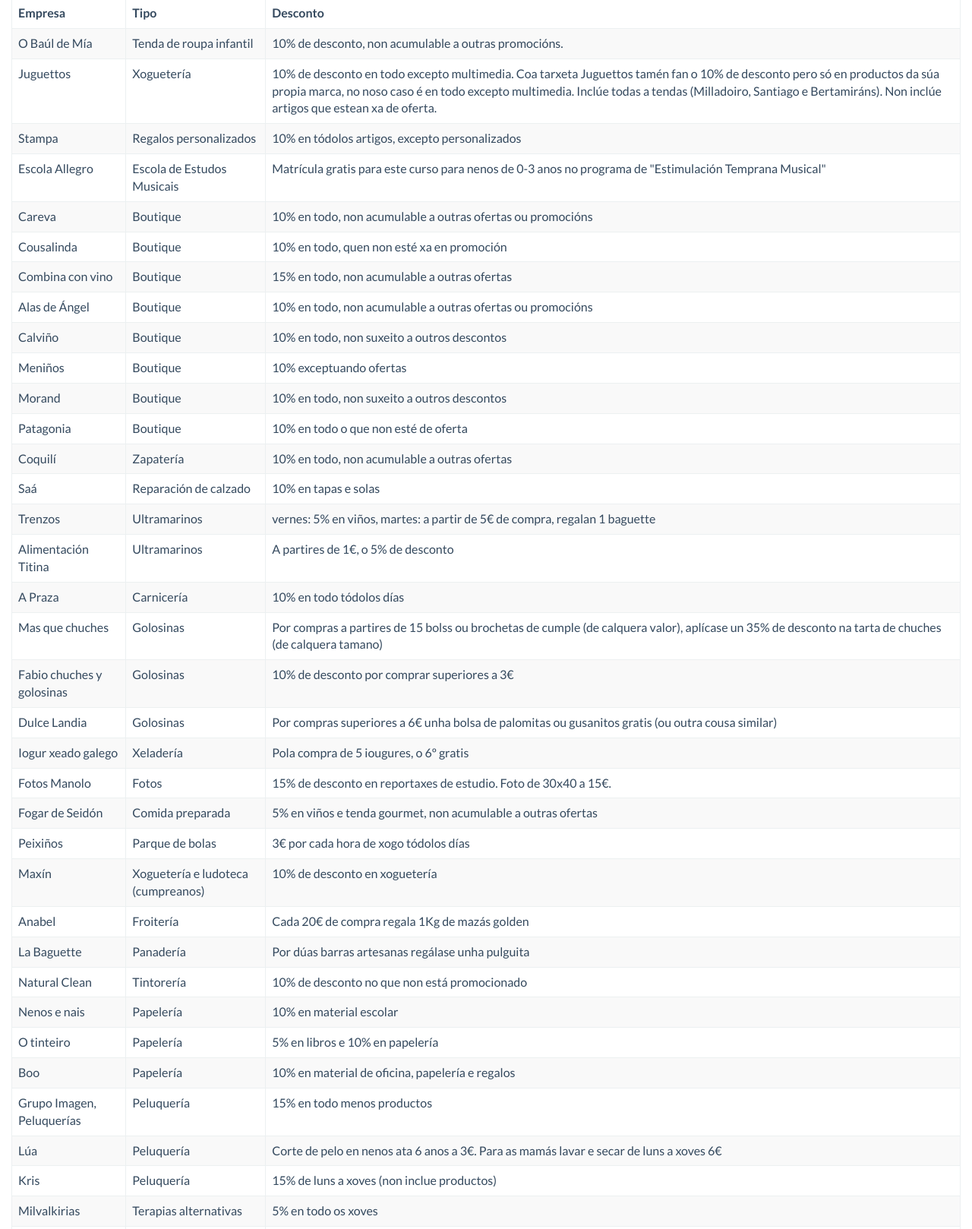
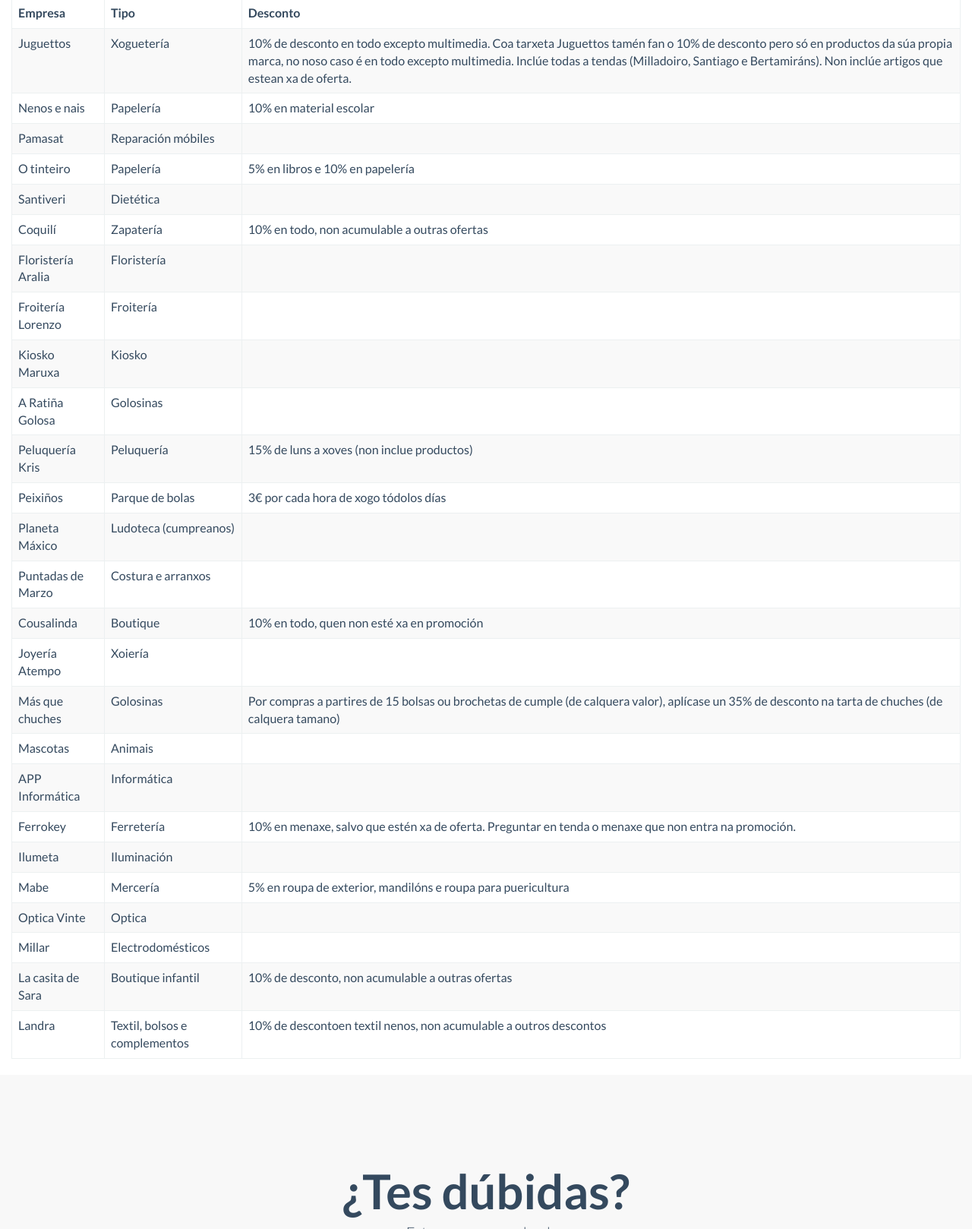
Before and after one commit to millapeques/millapeques.github.io, a plain HTML site: page descontos.html in a window 1280 px wide. Shown: the part 65-1683 px from the top of the page at 76% size. Drawn offline with Linux system fonts and the light colour scheme; files that its build step writes are made by us from their sources; files whose address does not match are found by name.

Commit message:
Actualizados os descontos

```diff
--- a/descontos.html
+++ b/descontos.html
@@ -91,15 +91,137 @@
 	</thead>
 	<tbody>
 		<tr>
-			<td>O Baúl de Mía</td>
-			<td class="hidden-phone hidden-tablet">Tenda de roupa infantil</td>
-			<td>10% de desconto, non acumulable a outras promocións.</td>
-		</tr>
-		<tr>
 			<td>Juguettos</td>
 			<td class="hidden-phone hidden-tablet">Xoguetería</td>
 			<td>10% de desconto en todo excepto multimedia. Coa tarxeta Juguettos tamén fan o 10% de desconto pero só en productos da súa propia marca, no noso caso é en todo excepto multimedia. Inclúe todas a tendas (Milladoiro, Santiago e Bertamiráns). Non inclúe artigos que estean xa de oferta.</td>
 		</tr>
+		<tr>
+			<td>Nenos e nais</td>
+			<td class="hidden-phone hidden-tablet">Papelería</td>
+			<td>10% en material escolar</td>
+		</tr>
+		<tr>
+			<td>Pamasat</td>
+			<td class="hidden-phone hidden-tablet">Reparación móbiles</td>
+			<td></td>
+		</tr>
+		<tr>
+			<td>O tinteiro</td>
+			<td class="hidden-phone hidden-tablet">Papelería</td>
+			<td>5% en libros e 10% en papelería</td>
+		</tr>
+		<tr>
+			<td>Santiveri</td>
+			<td class="hidden-phone hidden-tablet">Dietética</td>
+			<td></td>
+		</tr>
+		<tr>
+			<td>Coquilí</td>
+			<td class="hidden-phone hidden-tablet">Zapatería</td>
+			<td>10% en todo, non acumulable a outras ofertas</td>
+		</tr>
+		<tr>
+			<td>Floristería Aralia</td>
+			<td class="hidden-phone hidden-tablet">Floristería</td>
+			<td></td>
+		</tr>
+		<tr>
+			<td>Froitería Lorenzo</td>
+			<td class="hidden-phone hidden-tablet">Froitería</td>
+			<td></td>
+		</tr>
+		<tr>
+			<td>Kiosko Maruxa</td>
+			<td class="hidden-phone hidden-tablet">Kiosko</td>
+			<td></td>
+		</tr>
+		<tr>
+			<td>A Ratiña Golosa</td>
+			<td class="hidden-phone hidden-tablet">Golosinas</td>
+			<td></td>
+		</tr>
+		<tr>
+			<td>Peluquería Kris</td>
+			<td class="hidden-phone hidden-tablet">Peluquería</td>
+			<td>15% de luns a xoves (non inclue productos)</td>
+		</tr>
+		<tr>
+			<td>Peixiños</td>
+			<td class="hidden-phone hidden-tablet">Parque de bolas</td>
+			<td>3€ por cada hora de xogo tódolos días</td>
+		</tr>
+		<tr>
+			<td>Planeta Máxico</td>
+			<td class="hidden-phone hidden-tablet">Ludoteca (cumpreanos)</td>
+			<td></td>
+		</tr>
+		<tr>
+			<td>Puntadas de Marzo</td>
+			<td class="hidden-phone hidden-tablet">Costura e arranxos</td>
+			<td></td>
+		</tr>
+		<tr>
+			<td>Cousalinda</td>
+			<td class="hidden-phone hidden-tablet">Boutique</td>
+			<td>10% en todo, quen non esté xa en promoción</td>
+		</tr>
+		<tr>
+			<td>Joyería Atempo</td>
+			<td class="hidden-phone hidden-tablet">Xoiería</td>
+			<td></td>
+		</tr>
+		<tr>
+			<td>Más que chuches</td>
+			<td class="hidden-phone hidden-tablet">Golosinas</td>
+			<td>Por compras a partires de 15 bolsas ou brochetas de cumple (de calquera valor), aplícase un 35% de desconto na tarta de chuches (de calquera tamano)</td>
+		</tr>
+		<tr>
+			<td>Mascotas</td>
+			<td class="hidden-phone hidden-tablet">Animais</td>
+			<td></td>
+		</tr>
+		<tr>
+			<td>APP Informática</td>
+			<td class="hidden-phone hidden-tablet">Informática</td>
+			<td></td>
+		</tr>
+		<tr>
+			<td>Ferrokey</td>
+			<td class="hidden-phone hidden-tablet">Ferretería</td>
+			<td>10% en menaxe, salvo que estén xa de oferta. Preguntar en tenda o menaxe que non entra na promoción.</td>
+		</tr>
+		<tr>
+			<td>Ilumeta</td>
+			<td class="hidden-phone hidden-tablet">Iluminación</td>
+			<td></td>
+		</tr>
+		<tr>
+			<td>Mabe</td>
+			<td class="hidden-phone hidden-tablet">Mercería</td>
+			<td>5% en roupa de exterior, mandilóns e roupa para puericultura</td>
+		</tr>
+		<tr>
+			<td>Optica Vinte</td>
+			<td class="hidden-phone hidden-tablet">Optica</td>
+			<td></td>
+		</tr>
+		<tr>
+			<td>Millar</td>
+			<td class="hidden-phone hidden-tablet">Electrodomésticos</td>
+			<td></td>
+		</tr>
+		<tr>
+			<td>La casita de Sara</td>
+			<td class="hidden-phone hidden-tablet">Boutique infantil</td>
+			<td>10% de desconto, non acumulable a outras ofertas</td>
+		</tr>
+		<tr>
+			<td>Landra</td>
+			<td class="hidden-phone hidden-tablet">Textil, bolsos e complementos</td>
+			<td>10% de descontoen textil nenos, non acumulable a outros descontos</td>
+		</tr>
+
+        <!--
 		<tr>
 			<td>Stampa</td>
 			<td class="hidden-phone hidden-tablet">Regalos personalizados</td>
@@ -114,11 +236,6 @@
 			<td>Careva</td>
 			<td class="hidden-phone hidden-tablet">Boutique</td>
 			<td>10% en todo, non acumulable a outras ofertas ou promocións</td>
-		</tr>
-		<tr>
-			<td>Cousalinda</td>
-			<td class="hidden-phone hidden-tablet">Boutique</td>
-			<td>10% en todo, quen non esté xa en promoción</td>
 		</tr>
 		<tr>
 			<td>Combina con vino</td>
@@ -151,11 +268,6 @@
 			<td>10% en todo o que non esté de oferta</td>
 		</tr>
 		<tr>
-			<td>Coquilí</td>
-			<td class="hidden-phone hidden-tablet">Zapatería</td>
-			<td>10% en todo, non acumulable a outras ofertas</td>
-		</tr>
-		<tr>
 			<td>Saá</td>
 			<td class="hidden-phone hidden-tablet">Reparación de calzado</td>
 			<td>10% en tapas e solas</td>
@@ -174,11 +286,6 @@
 			<td>A Praza</td>
 			<td class="hidden-phone hidden-tablet">Carnicería</td>
 			<td>10% en todo tódolos días</td>
-		</tr>
-		<tr>
-			<td>Mas que chuches</td>
-			<td class="hidden-phone hidden-tablet">Golosinas</td>
-			<td>Por compras a partires de 15 bolss ou brochetas de cumple (de calquera valor), aplícase un 35% de desconto na tarta de chuches (de calquera tamano)</td>
 		</tr>
 		<tr>
 			<td>Fabio chuches y golosinas</td>
@@ -206,16 +313,6 @@
 			<td>5% en viños e tenda gourmet, non acumulable a outras ofertas</td>
 		</tr>
 		<tr>
-			<td>Peixiños</td>
-			<td class="hidden-phone hidden-tablet">Parque de bolas</td>
-			<td>3€ por cada hora de xogo tódolos días</td>
-		</tr>
-		<tr>
-			<td>Maxín</td>
-			<td class="hidden-phone hidden-tablet">Xoguetería e ludoteca (cumpreanos)</td>
-			<td>10% de desconto en xoguetería</td>
-		</tr>
-		<tr>
 			<td>Anabel</td>
 			<td class="hidden-phone hidden-tablet">Froitería</td>
 			<td>Cada 20€ de compra regala 1Kg de mazás golden</td>
@@ -229,16 +326,6 @@
 			<td>Natural Clean</td>
 			<td class="hidden-phone hidden-tablet">Tintorería</td>
 			<td>10% de desconto no que non está promocionado</td>
-		</tr>
-		<tr>
-			<td>Nenos e nais</td>
-			<td class="hidden-phone hidden-tablet">Papelería</td>
-			<td>10% en material escolar</td>
-		</tr>
-		<tr>
-			<td>O tinteiro</td>
-			<td class="hidden-phone hidden-tablet">Papelería</td>
-			<td>5% en libros e 10% en papelería</td>
 		</tr>
 		<tr>
 			<td>Boo</td>
@@ -256,11 +343,6 @@
 			<td>Corte de pelo en nenos ata 6 anos a 3€. Para as mamás lavar e secar de luns a xoves 6€</td>
 		</tr>
 		<tr>
-			<td>Kris</td>
-			<td class="hidden-phone hidden-tablet">Peluquería</td>
-			<td>15% de luns a xoves (non inclue productos)</td>
-		</tr>
-		<tr>
 			<td>Milvalkirias</td>
 			<td class="hidden-phone hidden-tablet">Terapias alternativas</td>
 			<td>5% en todo os xoves</td>
@@ -269,11 +351,6 @@
 			<td>Puntadas</td>
 			<td class="hidden-phone hidden-tablet">Mercería</td>
 			<td>10% en mandilóns e roupa interior (camisetas, bragas, calzóns e calcetíns)</td>
-		</tr>
-		<tr>
-			<td>Mabe</td>
-			<td class="hidden-phone hidden-tablet">Mercería</td>
-			<td>5% en roupa de exterior, mandilóns e roupa para puericultura</td>
 		</tr>
 		<tr>
 			<td>Galway</td>
@@ -296,19 +373,9 @@
 			<td>Por cada 10€ de algo de comer, regalan un refresco ou unha cervexa</td>
 		</tr>
 		<tr>
-			<td>La casita de Sara</td>
-			<td class="hidden-phone hidden-tablet">Boutique infantil</td>
-			<td>10% de desconto, non acumulable a outras ofertas</td>
-		</tr>
-		<tr>
 			<td>Teu Lar</td>
 			<td class="hidden-phone hidden-tablet">Disfraces</td>
 			<td>10% en todo menos o promocionado</td>
-		</tr>
-		<tr>
-			<td>Ferrokey</td>
-			<td class="hidden-phone hidden-tablet">Ferretería</td>
-			<td>10% en menaxe, salvo que estén xa de oferta. Preguntar en tenda o menaxe que non entra na promoción.</td>
 		</tr>
 		<tr>
 			<td>El Punto</td>
@@ -326,11 +393,6 @@
 			<td>5% en televisión con tara</td>
 		</tr>
 		<tr>
-			<td>Landra</td>
-			<td class="hidden-phone hidden-tablet">Textil, bolsos e complementos</td>
-			<td>10% de descontoen textil nenos, non acumulable a outros descontos</td>
-		</tr>
-		<tr>
 			<td>Noa</td>
 			<td class="hidden-phone hidden-tablet">Menaxe do fogar e roupa para bebés</td>
 			<td>10% de desconto en todo o que non estea ofertado</td>
@@ -345,6 +407,7 @@
 			<td class="hidden-phone hidden-tablet">Animais</td>
 			<td>10% de desconto en todo menos o que xa estea de promoción</td>
 		</tr>
+        -->
 	</tbody>
 </table>
 </div>
@@ -393,11 +456,11 @@
       <hr class="featurette-divider hidden-lg">
       <div class="col-md-5 col-md-push-1 address">
         <address>
-          <h3>EIM A Madalena</h3>
-          <p class="lead">EIM A Madalena<br>
-            Plaza da Magdalena, 16<br>
+          <h3>Millapeques</h3>
+          <p class="lead">EEI Milladoiro<br>
+            Travesía do Porto s/n<br>
             15895 O Milladoiro<br>
-          Telf: 981 538433</p>
+          Telf: 695 175 769</p>
         </address>
 
         <h3>Social</h3>
```
